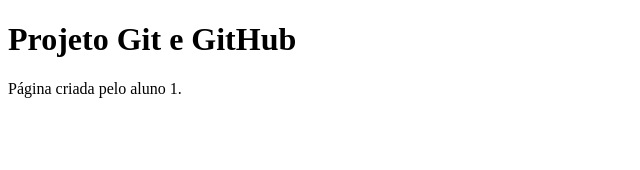
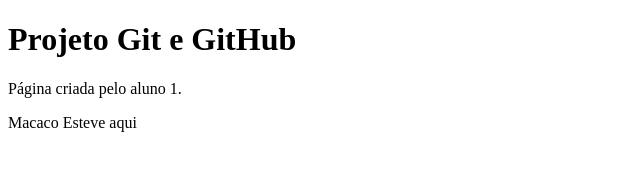
Before and after one commit to afonsolopes755-collab/pagina-web-git-test, a plain HTML site: page index.html in a window 1280 px wide. Shown: the whole page, without its empty margins (0-640 px from the left). Drawn offline with Linux system fonts and the light colour scheme.

Commit message:
Adicionar texto do aluno 2

```diff
--- a/index.html
+++ b/index.html
@@ -7,5 +7,6 @@
 <body>
 <h1>Projeto Git e GitHub</h1>
 <p>Página criada pelo aluno 1.</p>
+<p>Macaco Esteve aqui</p>
 </body>
 </html>
```
